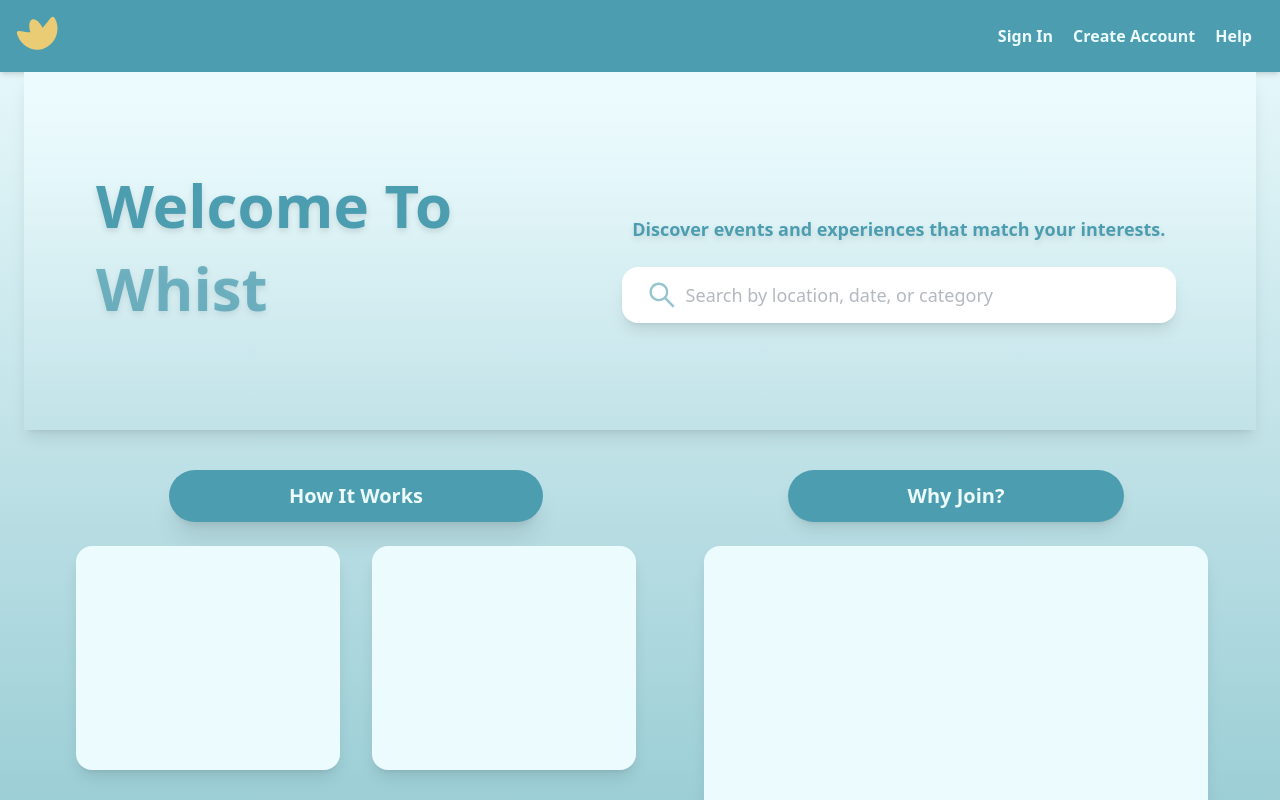
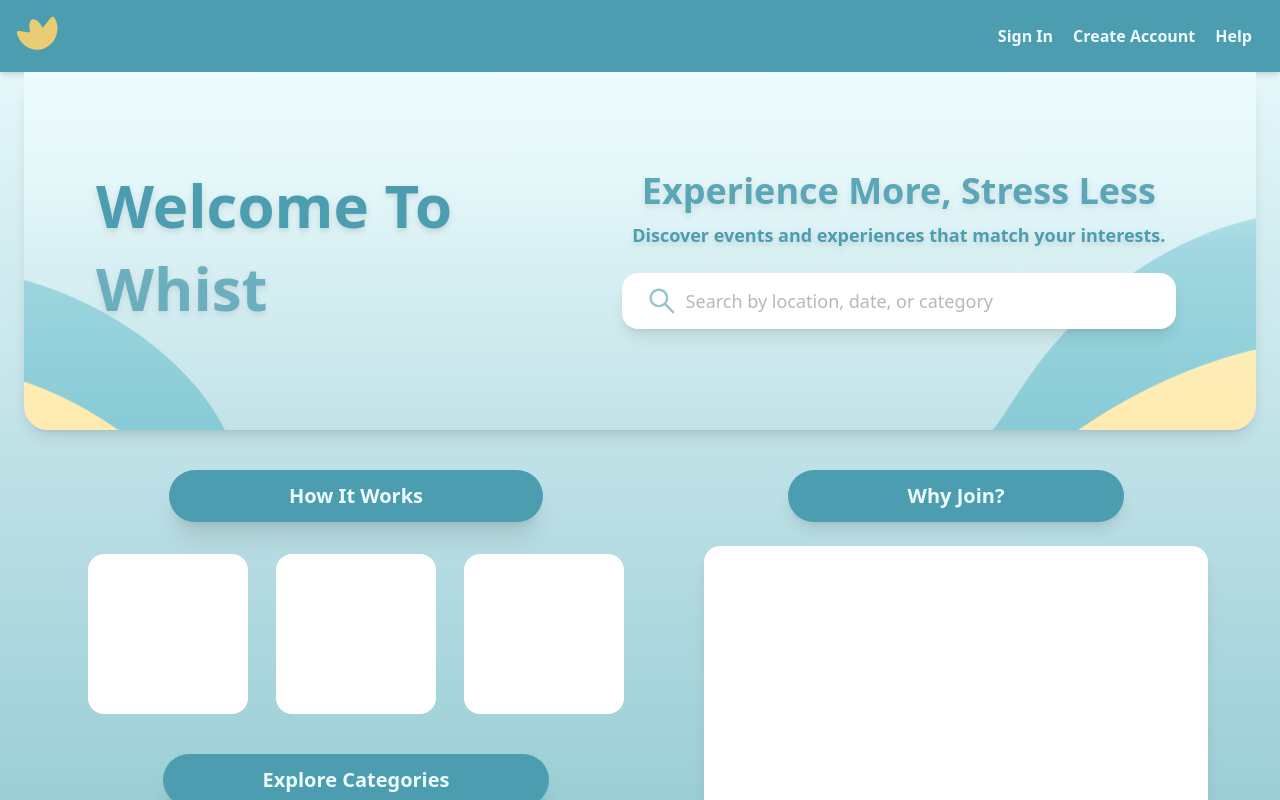
Before and after one commit to urkodi/EventSite, a React (Vite) app: page /landing in a window 1280 px wide. Built offline with nearby package versions, Linux system fonts and the light colour scheme; no server answers.

Commit message:
added landingbg

```diff
--- a/src/pages/LandingPage.tsx
+++ b/src/pages/LandingPage.tsx
@@ -10,7 +10,7 @@ import WineIcon from "../assets/icons/wine.svg";
 import BurgerIcon from "../assets/icons/hamburger.svg";
 import SearchIcon from "../assets/icons/SearchMoonstone.svg";
 
-import landingBg from "../assets/images/deco.png"
+import landingBg from "../assets/images/landingBg.png"
 
 function LandingPage() {
   return (
@@ -41,10 +41,10 @@ function LandingPage() {
         }}
       >
         <div
-          className="w-full flex items-start justify-start mb-10 px-8 py-24 shadow-lg relative bg-cover bg-center bg-no-repeat"
+          className="w-full flex items-start justify-start mb-10 px-8 py-24 shadow-lg relative bg-cover bg-center bg-no-repeat rounded-3xl"
           style={{
             backgroundImage: `url(${landingBg})`,
-            backgroundSize: "contain",
+            backgroundSize: "cover",
             backgroundPosition: "bottom",
             backgroundAttachment: "fixed",
           }}
@@ -59,9 +59,13 @@ function LandingPage() {
             <h1 className="text-6xl font-bold text-moonstone/75 mb-2 leading-tight drop-shadow-md">
               Whist
             </h1>
+
           </div>
 
-          <div className="absolute bottom-[30%] right-20 w-full max-w-[45%]">
+          <div className="absolute right-20 w-full max-w-[45%]">
+            <h1 className="text-4xl text-center font-bold text-moonstone/90 mb-2 leading-tight drop-shadow-md">
+              Experience More, Stress Less
+            </h1>
             <p className="text-moonstone text-center font-bold text-lg mb-6 drop-shadow-md">
               Discover events and experiences that match your interests.
             </p>
@@ -86,9 +90,20 @@ function LandingPage() {
             <h2 className="bg-moonstone text-whiteblue font-semibold text-xl px-30 py-3 rounded-full mb-6 shadow-xl self-center text-center">
               How It Works
             </h2>
+
             <div className="flex gap-8 justify-center flex-wrap">
-              <div className="w-66 h-56 bg-bluewhite rounded-2xl shadow-lg"></div>
-              <div className="w-66 h-56 bg-bluewhite rounded-2xl shadow-lg"></div>
+                <div className="w-max overflow-x-scroll"
+                  style={{
+                          scrollbarColor: '#ECFBFD transparent',
+                      }}>
+                  <div className="flex gap-7 w-max px-4 py-2">
+                      <div className="w-40 h-40 bg-white rounded-2xl"></div>
+                      <div className="w-40 h-40 bg-white rounded-2xl"></div>
+                      <div className="w-40 h-40 bg-white rounded-2xl"></div>
+                      <div className="w-40 h-40 bg-white rounded-2xl"></div>
+                      <div className="w-40 h-40 bg-white rounded-2xl"></div>
+                  </div>
+                </div>
 
                 <section className="flex flex-col items-center">
                   <h2 className="bg-moonstone text-whiteblue font-semibold text-xl px-25 py-3 rounded-full mb-6 shadow-xl self-center text-center">
@@ -109,7 +124,7 @@ function LandingPage() {
                     ].map((cat) => (
                       <div
                         key={cat.name}
-                        className="w-40 h-40 bg-bluewhite rounded-3xl flex flex-col items-center justify-center shadow-md hover:scale-105 transition"
+                        className="w-40 h-40 bg-white rounded-3xl flex flex-col items-center justify-center hover:scale-105 transition"
                       >
                         <img
                           src={cat.icon}
@@ -131,7 +146,7 @@ function LandingPage() {
             <h2 className="bg-moonstone text-whiteblue font-semibold text-xl px-30 py-3 rounded-full mb-6 shadow-lg self-center text-center">
               Why Join?
             </h2>
-            <div className="bg-bluewhite rounded-2xl shadow-lg w-full py-50 text-white flex flex-col"></div>
+            <div className="bg-white rounded-2xl shadow-lg w-full py-50 text-white flex flex-col"></div>
           </section>
         </section>
 
```
Also changed, not shown: src/assets/images/landingBg.PNG (added).
